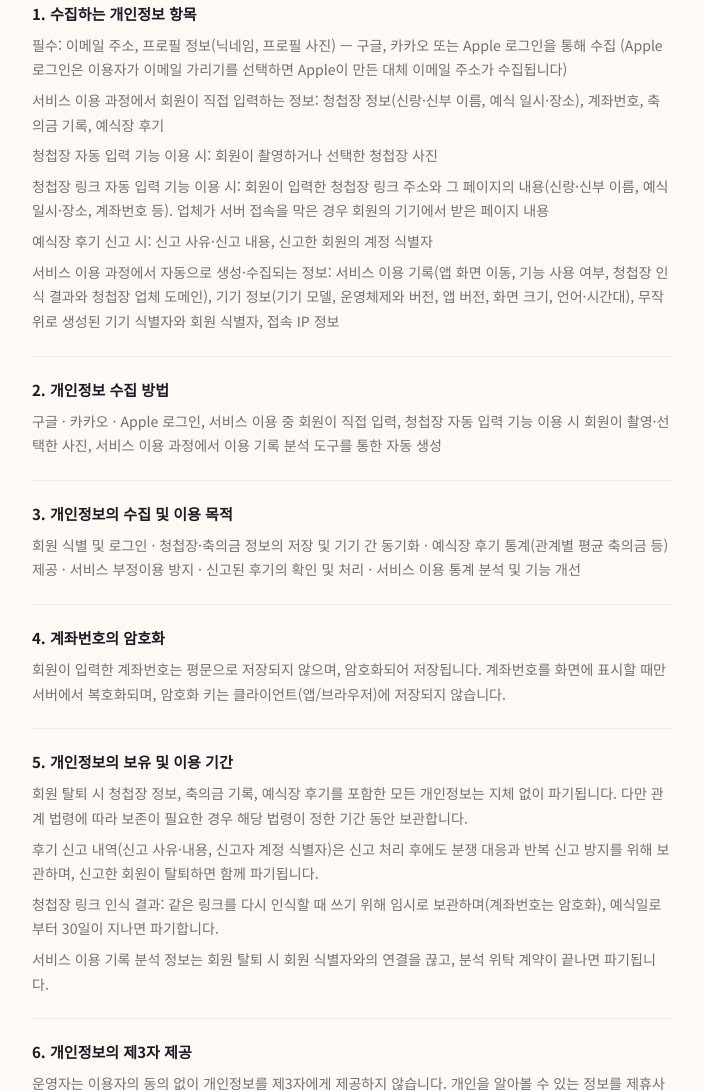
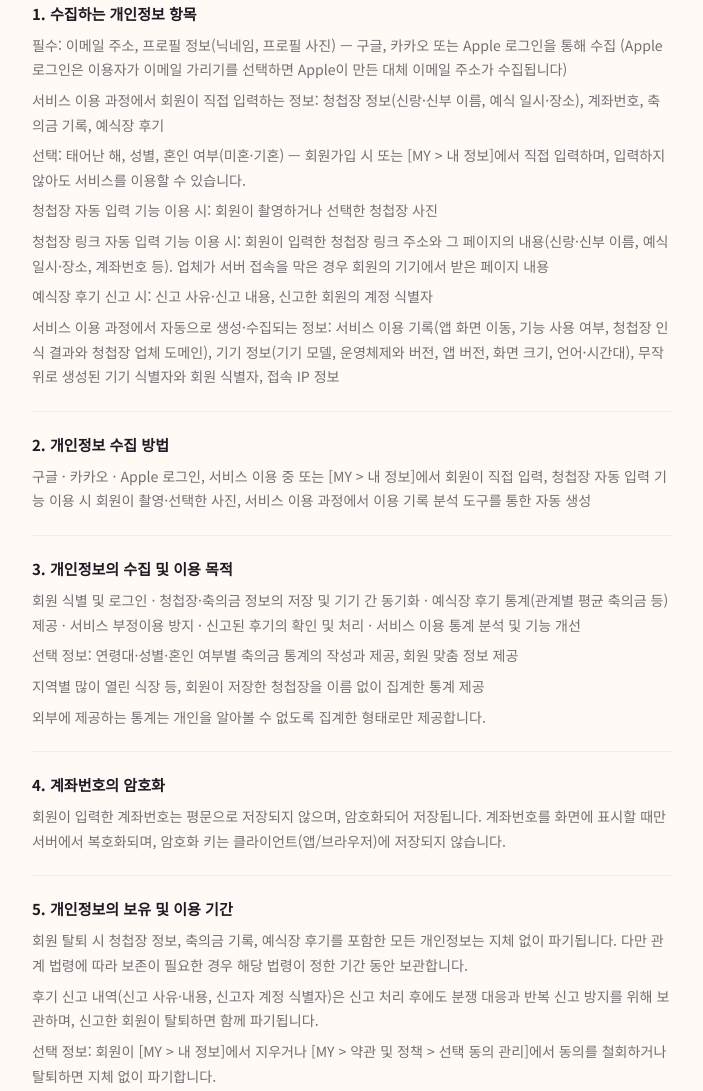
Before and after one commit to WeddingPocket/WeddingPocket.github.io, a plain HTML site: page privacy/index.html in a window 1280 px wide. Shown: the part 913-2004 px from the top of the page, without its empty margins (288-991 px from the left). Drawn offline with Linux system fonts and the light colour scheme.

Commit message:
개인정보처리방침에 선택 정보와 선택 동의 문구를 앱 승인본과 같게 다시 넣는다
Co-Authored-By: Claude Opus 5.5 <noreply@anthropic.com>

```diff
--- a/privacy/index.html
+++ b/privacy/index.html
@@ -245,6 +245,7 @@
     <h3>1. 수집하는 개인정보 항목</h3>
     <p>필수: 이메일 주소, 프로필 정보(닉네임, 프로필 사진) — 구글, 카카오 또는 Apple 로그인을 통해 수집 (Apple 로그인은 이용자가 이메일 가리기를 선택하면 Apple이 만든 대체 이메일 주소가 수집됩니다)</p>
     <p>서비스 이용 과정에서 회원이 직접 입력하는 정보: 청첩장 정보(신랑·신부 이름, 예식 일시·장소), 계좌번호, 축의금 기록, 예식장 후기</p>
+    <p>선택: 태어난 해, 성별, 혼인 여부(미혼·기혼) — 회원가입 시 또는 [MY &gt; 내 정보]에서 직접 입력하며, 입력하지 않아도 서비스를 이용할 수 있습니다.</p>
     <p>청첩장 자동 입력 기능 이용 시: 회원이 촬영하거나 선택한 청첩장 사진</p>
     <p>청첩장 링크 자동 입력 기능 이용 시: 회원이 입력한 청첩장 링크 주소와 그 페이지의 내용(신랑·신부 이름, 예식 일시·장소, 계좌번호 등). 업체가 서버 접속을 막은 경우 회원의 기기에서 받은 페이지 내용</p>
     <p>예식장 후기 신고 시: 신고 사유·신고 내용, 신고한 회원의 계정 식별자</p>
@@ -252,11 +253,14 @@
   </div>
   <div class="clause" id="s2">
     <h3>2. 개인정보 수집 방법</h3>
-    <p>구글 · 카카오 · Apple 로그인, 서비스 이용 중 회원이 직접 입력, 청첩장 자동 입력 기능 이용 시 회원이 촬영·선택한 사진, 서비스 이용 과정에서 이용 기록 분석 도구를 통한 자동 생성</p>
+    <p>구글 · 카카오 · Apple 로그인, 서비스 이용 중 또는 [MY &gt; 내 정보]에서 회원이 직접 입력, 청첩장 자동 입력 기능 이용 시 회원이 촬영·선택한 사진, 서비스 이용 과정에서 이용 기록 분석 도구를 통한 자동 생성</p>
   </div>
   <div class="clause" id="s3">
     <h3>3. 개인정보의 수집 및 이용 목적</h3>
     <p>회원 식별 및 로그인 · 청첩장·축의금 정보의 저장 및 기기 간 동기화 · 예식장 후기 통계(관계별 평균 축의금 등) 제공 · 서비스 부정이용 방지 · 신고된 후기의 확인 및 처리 · 서비스 이용 통계 분석 및 기능 개선</p>
+    <p>선택 정보: 연령대·성별·혼인 여부별 축의금 통계의 작성과 제공, 회원 맞춤 정보 제공</p>
+    <p>지역별 많이 열린 식장 등, 회원이 저장한 청첩장을 이름 없이 집계한 통계 제공</p>
+    <p>외부에 제공하는 통계는 개인을 알아볼 수 없도록 집계한 형태로만 제공합니다.</p>
   </div>
   <div class="clause" id="s4">
     <h3>4. 계좌번호의 암호화</h3>
@@ -266,6 +270,7 @@
     <h3>5. 개인정보의 보유 및 이용 기간</h3>
     <p>회원 탈퇴 시 청첩장 정보, 축의금 기록, 예식장 후기를 포함한 모든 개인정보는 지체 없이 파기됩니다. 다만 관계 법령에 따라 보존이 필요한 경우 해당 법령이 정한 기간 동안 보관합니다.</p>
     <p>후기 신고 내역(신고 사유·내용, 신고자 계정 식별자)은 신고 처리 후에도 분쟁 대응과 반복 신고 방지를 위해 보관하며, 신고한 회원이 탈퇴하면 함께 파기됩니다.</p>
+    <p>선택 정보: 회원이 [MY &gt; 내 정보]에서 지우거나 [MY &gt; 약관 및 정책 &gt; 선택 동의 관리]에서 동의를 철회하거나 탈퇴하면 지체 없이 파기합니다.</p>
     <p>청첩장 링크 인식 결과: 같은 링크를 다시 인식할 때 쓰기 위해 임시로 보관하며(계좌번호는 암호화), 예식일로부터 30일이 지나면 파기합니다.</p>
     <p>서비스 이용 기록 분석 정보는 회원 탈퇴 시 회원 식별자와의 연결을 끊고, 분석 위탁 계약이 끝나면 파기됩니다.</p>
   </div>
@@ -307,6 +312,7 @@
   <div class="clause" id="s10">
     <h3>10. 이용자의 권리와 행사 방법</h3>
     <p>회원은 언제든지 서비스 내 [MY &gt; 회원탈퇴]를 통해 자신의 개인정보를 삭제하고 서비스 이용을 종료할 수 있으며, 개인정보 열람·정정을 원할 경우 아래 담당자에게 문의할 수 있습니다.</p>
+    <p>선택 정보는 [MY &gt; 내 정보]에서, 선택 동의(추가 정보 수집·이용, 제휴 혜택 정보 제공, 혜택·광고 알림 수신)는 [MY &gt; 약관 및 정책 &gt; 선택 동의 관리]에서 언제든 수정하거나 철회할 수 있습니다.</p>
   </div>
   <div class="clause" id="s11">
     <h3>11. 개인정보 보호책임자</h3>
```
